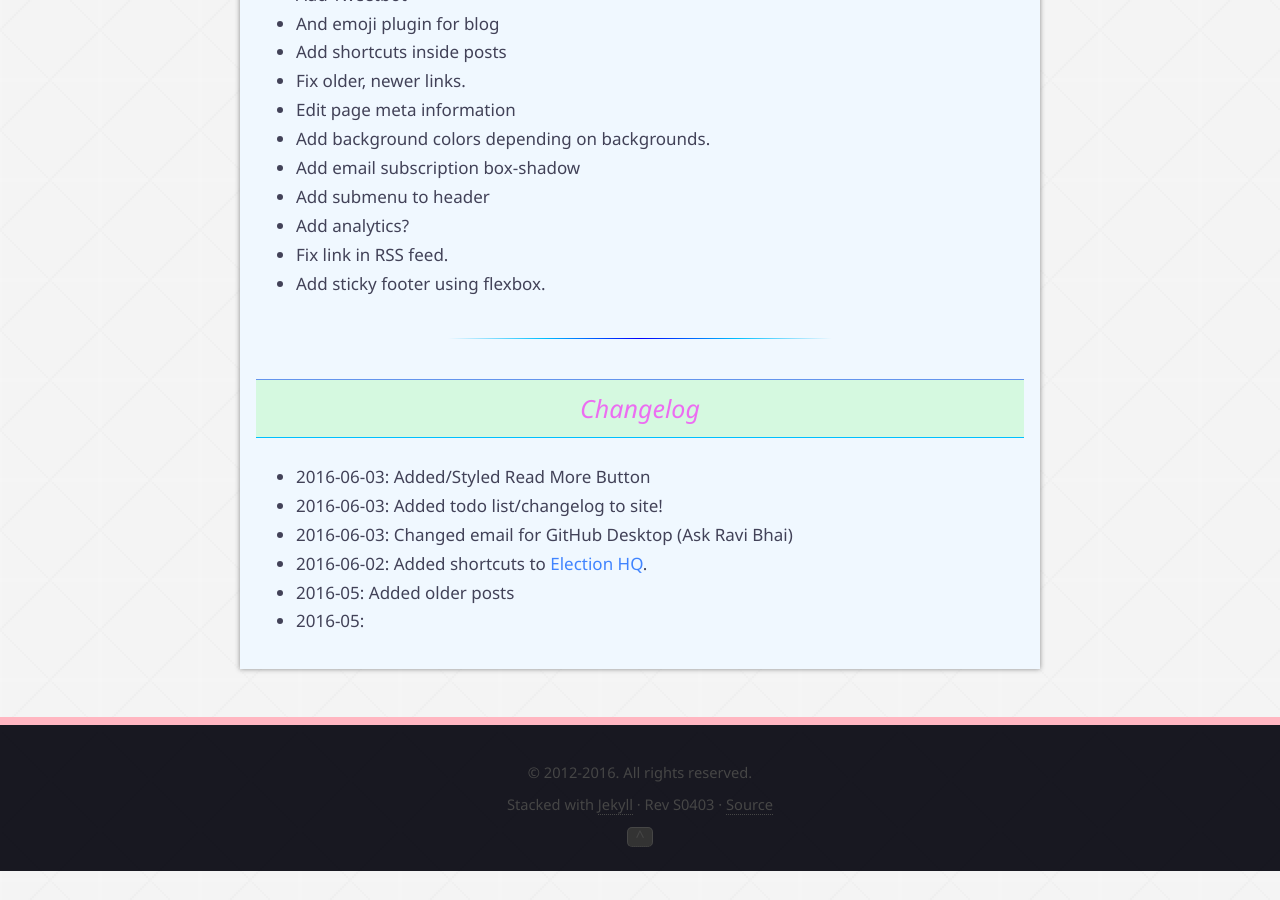
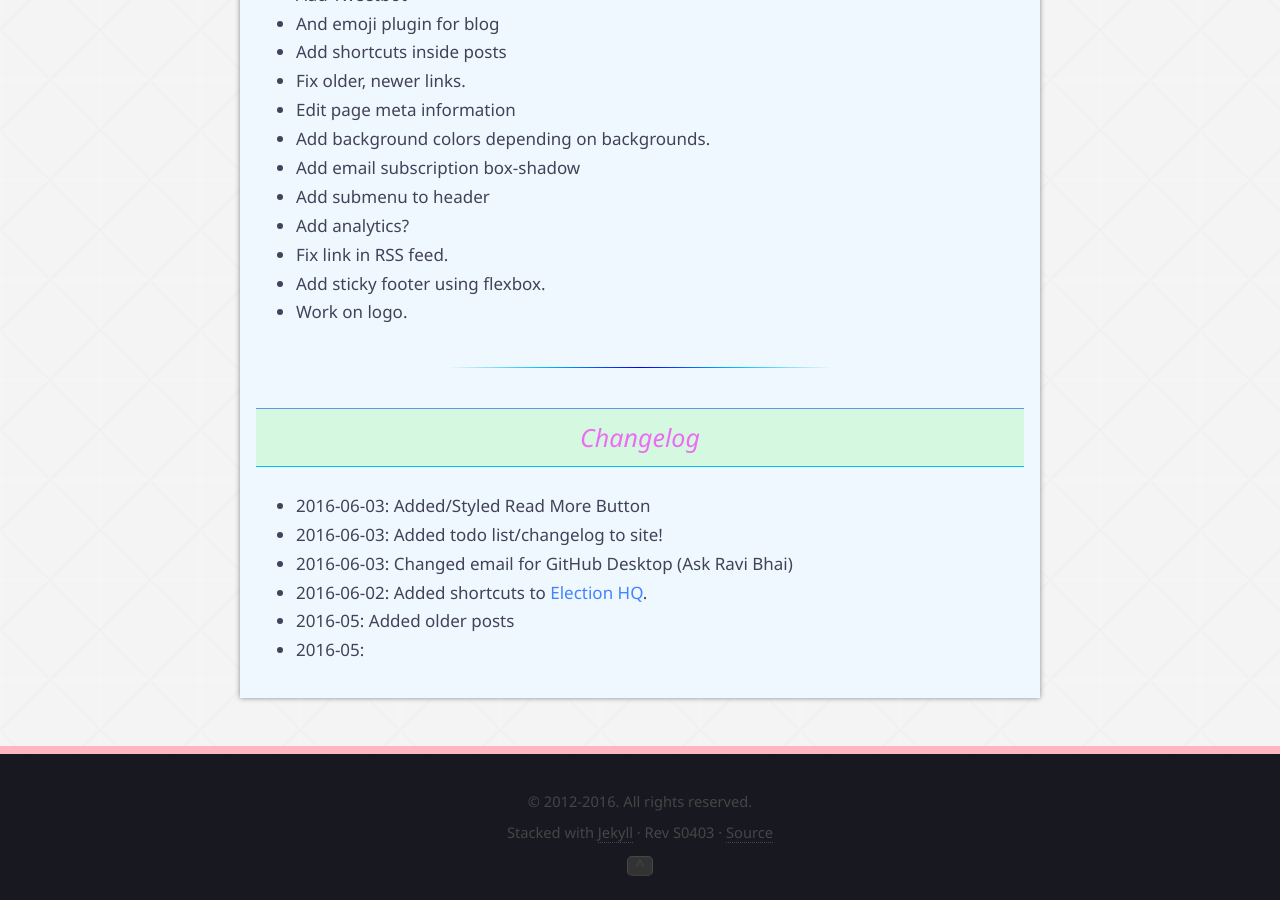
Before and after one commit to rshivjiani/rshivjiani.github.io, a Jekyll site: the page built from to-do.md, in a window 1280 px wide and 900 px high, scrolled down 1820 px. Built offline with Jekyll 4.4.1, drawn with Linux system fonts in a browser that asks for light colours; before the commit the page ends 2691 px from its top, so only the background shows below that.

Commit message:
Updated todo

```diff
--- a/to-do.md
+++ b/to-do.md
@@ -65,6 +65,7 @@ permalink: /todo
 - Add analytics?
 - Fix link in RSS feed.
 - Add sticky footer using flexbox.
+- Work on logo.
 
 ---
 
```
